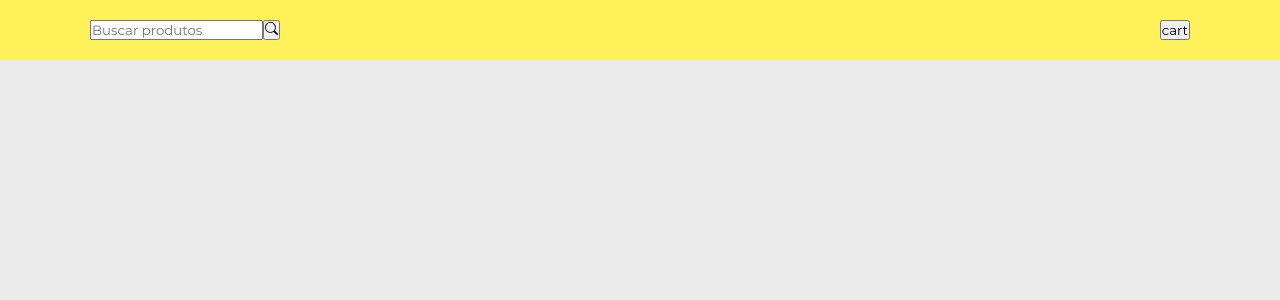
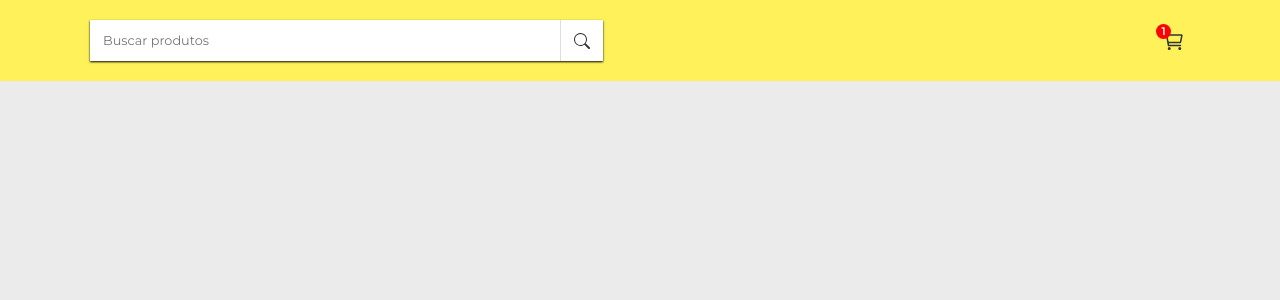
Before and after one commit to keisylizandra/shopping-cart, a React (Create React App) app: page / in a window 1280 px wide. Shown: the top 300 px of the page. Built offline with nearby package versions, Linux system fonts and the light colour scheme.

Commit message:
Add CartButton component and styles

```diff
--- /dev/null
+++ b/src/components/CartButton/CartButton.css
@@ -0,0 +1,29 @@
+.cart__button {
+  font-size: 1.5rem;
+  display: flex;
+  align-items: center;
+  justify-content: center;
+  padding: 5px;
+  border: none;
+  background: none;
+  cursor: pointer;
+  position: relative;
+  margin-left: 20px;
+  color: #333;
+}
+
+.cart-status {
+  background-color: red;
+  color: white;
+  width: 15px;
+  height: 15px;
+  border-radius: 15px;
+  font-size: 11px;
+  font-weight: 600;
+  top: 0;
+  left: 0;
+  position: absolute;
+  display: flex;
+  align-items: center;
+  justify-content: center;
+}
--- /dev/null
+++ b/src/components/CartButton/CartButton.jsx
@@ -0,0 +1,16 @@
+import React from 'react';
+import { IoCartOutline } from 'react-icons/io5';
+
+import './CartButton.css';
+
+function CartButton() {
+  return (
+    <button type="button" className="cart__button">
+      <IoCartOutline />
+      <span className="cart-status">1</span>
+    </button>
+
+  );
+}
+
+export default CartButton;
--- a/src/components/Header/Header.jsx
+++ b/src/components/Header/Header.jsx
@@ -1,6 +1,7 @@
 import React from 'react';
 import SearchBar from '../SearchBar/SearchBar';
 import './Header.css';
+import CartButton from '../CartButton/CartButton';
 
 function Header() {
   return(
@@ -8,9 +9,7 @@
       <div className="container">
 
         <SearchBar />
-        <button>
-          cart
-        </button>
+        <CartButton  />
       </div>
     </header>
   );
--- a/src/components/SearchBar/SearchBar.css
+++ b/src/components/SearchBar/SearchBar.css
@@ -0,0 +1,31 @@
+.search-bar {
+  display: flex;
+  width: 100%;
+  background-color: white
+  ;
+  max-width: 500px;
+  justify-content: space-between;
+  box-shadow: 0 1px 2px 0 rgba(0, 0, 0, 1);
+  gap: 13px;
+  padding-right: 13px;
+}
+
+.search__input {
+  padding: 13px;
+  flex-grow: 1;
+  border: none;
+  outline: none;
+  font-size: 0.8rem;
+  font-weight: 500px;
+  border-right: 1px solid #ddd;
+}
+
+.search__button {
+  background: none;
+  border: none;
+  font-size: 1rem;
+  display: flex;
+  align-items: center;
+  justify-content: center;
+  color: #333;
+}
--- a/src/components/SearchBar/SearchBar.jsx
+++ b/src/components/SearchBar/SearchBar.jsx
@@ -1,19 +1,24 @@
-import React from 'react';
+import React, {useState} from 'react';
 import { BsSearch } from 'react-icons/bs';
 import './SearchBar.css';
 
 function SearchBar() {
+
+  const [searchValue, setSearchValue] = useState('');
+
   return(
 
     <form className="search-bar">
       <input
         type="search"
+        value={searchValue}
         placeholder="Buscar produtos"
         className="search__input"
+        onChange={ ({target}) => setSearchValue(target.value)}
         required
       />
 
-      <button type="submit" className="search__input">
+      <button type="submit" className="search__button">
         <BsSearch />
       </button>
     </form>
```
